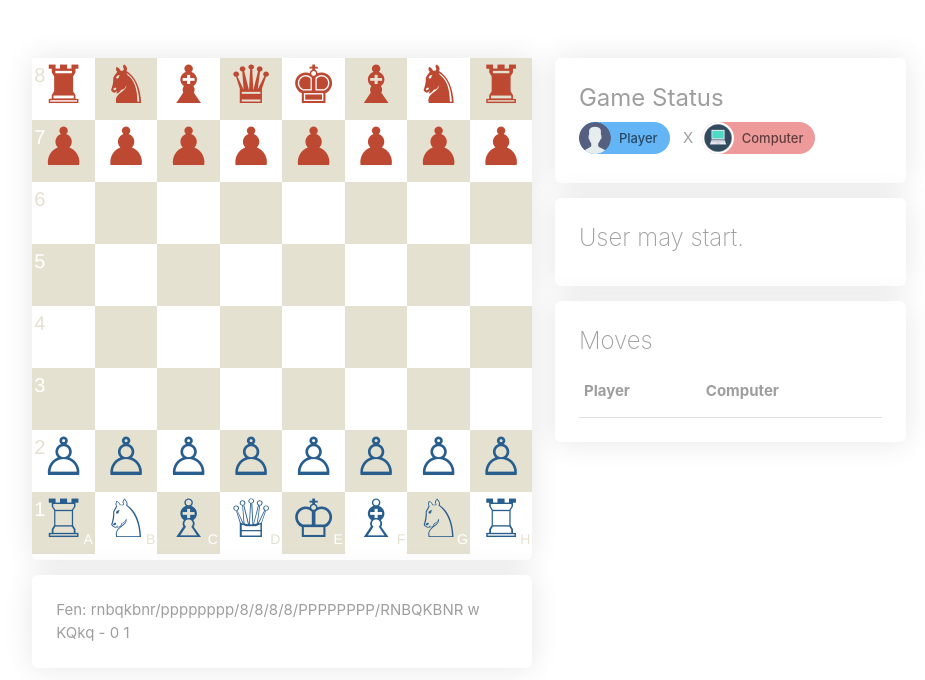
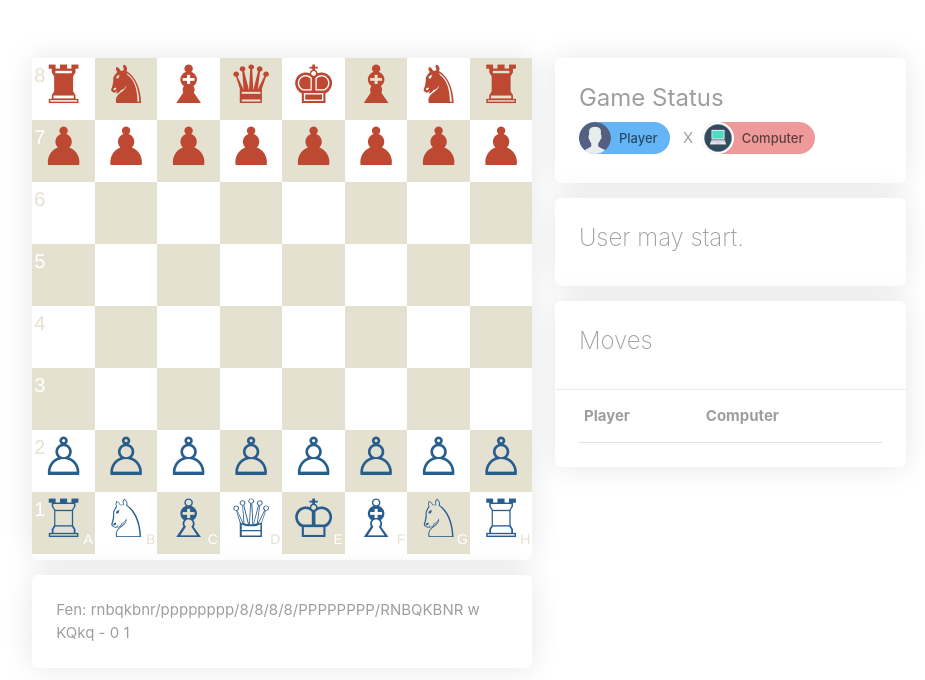
Before and after one commit to SandeepVattapparambil/chess-game, a React app: page / in a window 1280 px wide. Shown: the top 680 px of the page, without its empty margins (171-1096 px from the left). Built offline with nearby package versions, Linux system fonts and the light colour scheme.

Commit message:
updates on refactorings

```diff
--- a/src/Components/ChessBoard/MovesList/MovesList.jsx
+++ b/src/Components/ChessBoard/MovesList/MovesList.jsx
@@ -5,8 +5,10 @@ import MoveRow from './MoveRow/MoveRow';
 function MovesList(props) {
     return (
         <div className="card game-score-board">
-            <div className="card-content grey-text">
+             <div className="card-content grey-text">
                 <span className="card-title">Moves</span>
+            </div>
+            <div className="card-content table grey-text">
                 <table className="table">
                     <thead>
                         <tr>
--- a/src/Components/ChessBoard/style.css
+++ b/src/Components/ChessBoard/style.css
@@ -20,3 +20,10 @@
 .card.game-score-board .card-content .card-title {
     font-weight: 200;
 }
+
+.card.game-score-board .card-content.table {
+    padding-top: 0px;
+    border-top: 1px solid #cccccc59;
+    max-height: 480px;
+    overflow-y: auto;
+}
```
